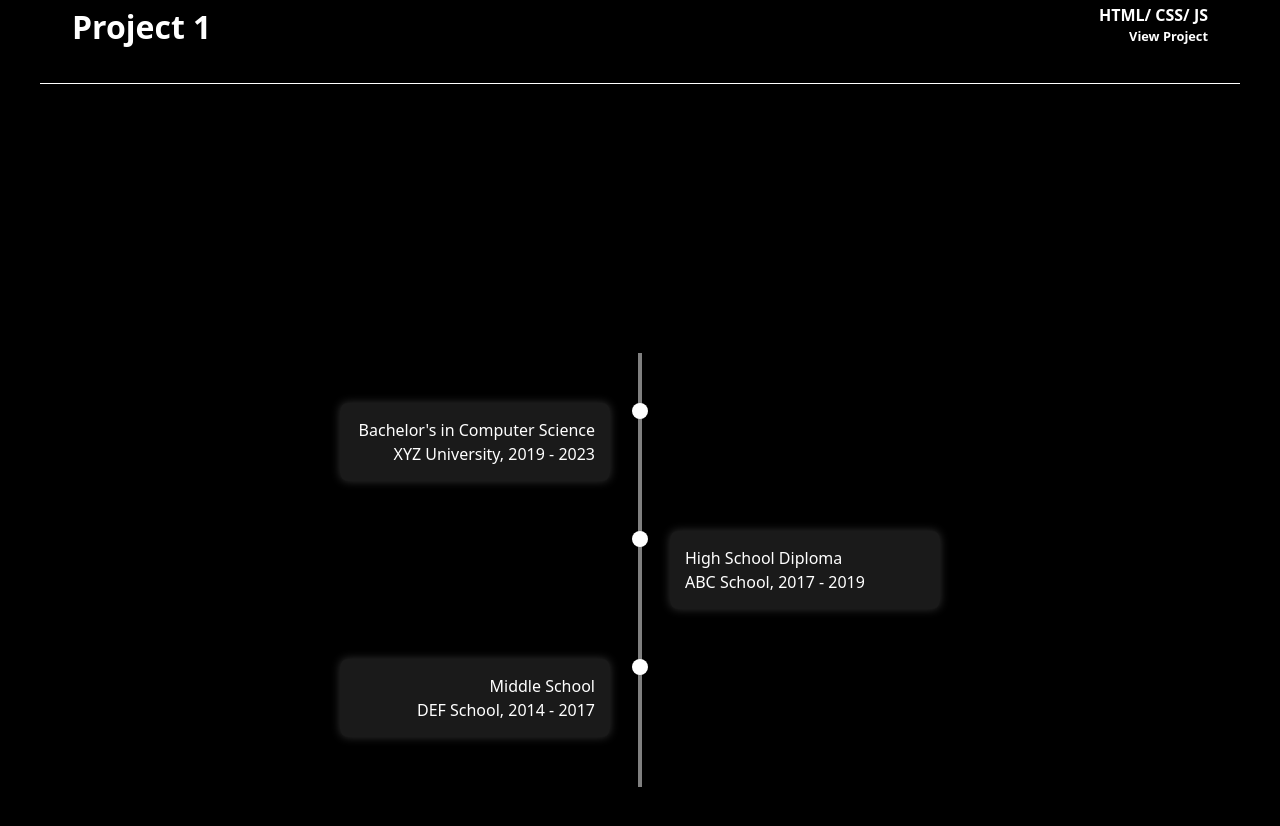
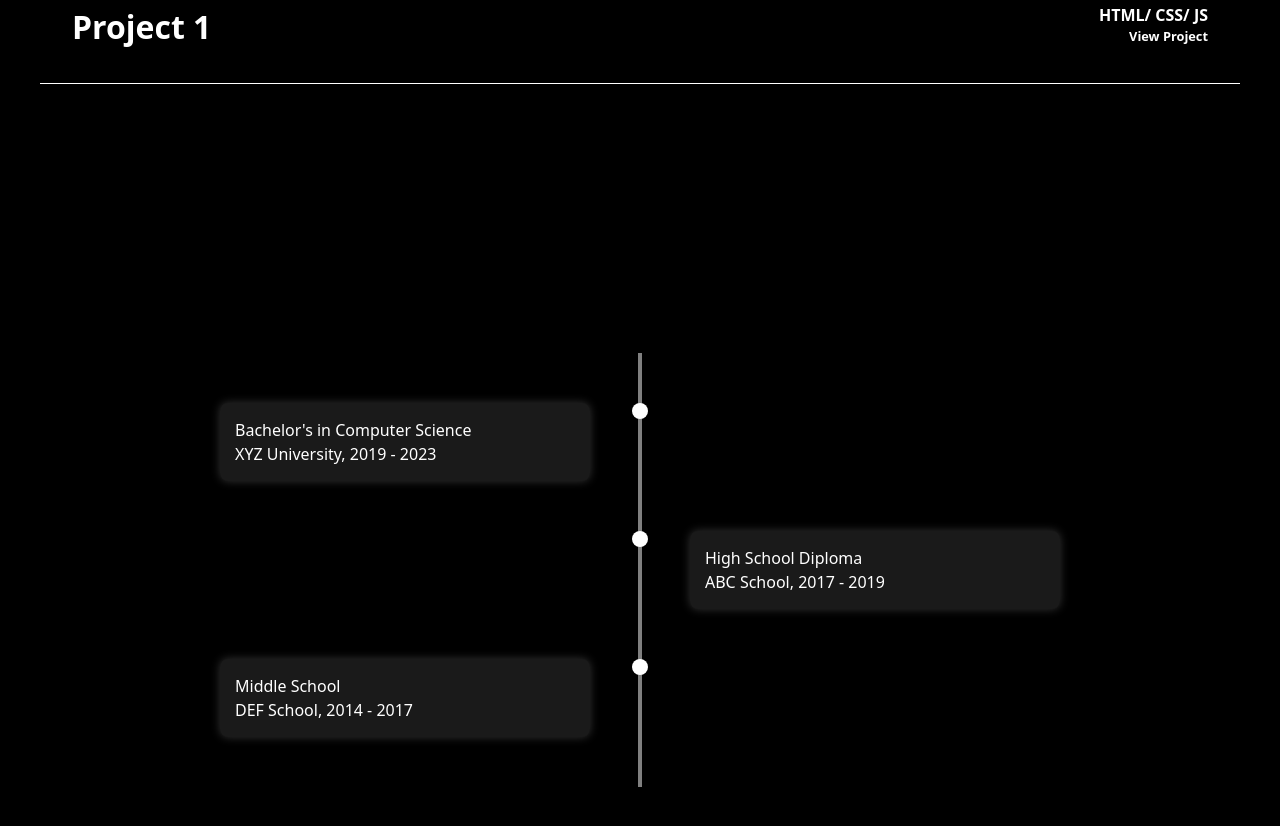
Before and after one commit to rashmod/sakshi-portfolio, a website: page index.html in a window 1280 px wide. Shown: the part 1346-2172 px from the top of the page. Drawn offline with Linux system fonts and the light colour scheme.

Commit message:
updated styles

```diff
--- a/index.html
+++ b/index.html
@@ -25,11 +25,11 @@
         </div>
         <!--  -->
         <main>
-            <section class="cover">
-                <div>
-                    <span class="title-name">HERO</span>
-                </div>
-            </section>
+            <!-- <section class="cover"> -->
+            <!--     <div> -->
+            <!--         <span class="title-name">HERO</span> -->
+            <!--     </div> -->
+            <!-- </section> -->
             <section id="hero" class="container hero-section">
                 <div>
                     <h1>
@@ -90,25 +90,31 @@
             <!--  -->
             <section id="contact" class="container">
                 <div class="timeline">
-                    <div class="timeline-item">
+                    <div class="timeline-item left">
+                        <div>
                             <div class="dot"></div>
-                        <div class="content left">
+                            <div class="content">
                                 <h3>Bachelor's in Computer Science</h3>
                                 <p>XYZ University, 2019 - 2023</p>
                             </div>
                         </div>
-                    <div class="timeline-item">
+                    </div>
+                    <div class="timeline-item right">
+                        <div class="">
                             <div class="dot"></div>
-                        <div class="content right">
+                            <div class="content">
                                 <h3>High School Diploma</h3>
                                 <p>ABC School, 2017 - 2019</p>
                             </div>
                         </div>
-                    <div class="timeline-item">
+                    </div>
+                    <div class="timeline-item left">
+                        <div>
                             <div class="dot"></div>
                             <div class="content left">
                                 <h3>Middle School</h3>
                                 <p>DEF School, 2014 - 2017</p>
+                            </div>
                         </div>
                     </div>
                 </div>
--- a/script.js
+++ b/script.js
@@ -2,11 +2,13 @@ const cover = document.querySelector(".cover");
 const coverHeading = document.querySelector(".cover h2");
 const name = document.getElementById("name");
 
-setTimeout(() => {
-  console.log("hello");
-  document.body.style.overflow = "auto";
-  cover.style.display = "none";
-}, 3500);
+// setTimeout(() => {
+//   console.log("hello");
+//   document.body.style.overflow = "auto";
+//   cover.style.display = "none";
+// }, 3500);
+
+document.body.style.overflow = "auto";
 
 const circle = document.querySelector("#circle");
 const circleSize = document.querySelector("#circle").clientWidth;
--- a/style.css
+++ b/style.css
@@ -241,9 +241,11 @@ body {
   height: 20px;
   background-color: skyblue;
   border-radius: 50%;
+
   position: absolute;
   top: 0;
   left: 0;
+
   pointer-events: none;
   transition: transform 0.1s ease-out;
   box-shadow: 0 0 10px rgba(255, 255, 255, 0.8);
@@ -251,7 +253,7 @@ body {
 
 .timeline {
   position: relative;
-  width: 50%;
+  width: 70%;
   margin: 50px auto;
 
   &::before {
@@ -272,6 +274,41 @@ body {
   opacity: 0; /* Initially hidden */
   transform: translateY(30px);
   transition: all 0.6s ease-out;
+
+  display: flex;
+
+  & > div {
+    width: 50%;
+  }
+
+  & > div:hover .dot {
+    /* box-shadow: 0 0 10px 4px rgba(240, 46, 170, 0.5); */
+  }
+
+  & > div:hover .content {
+    /* box-shadow: */
+    /*   rgba(240, 46, 170, 0.4) 5px 5px, */
+    /*   rgba(240, 46, 170, 0.3) 10px 10px, */
+    /*   rgba(240, 46, 170, 0.2) 15px 15px, */
+    /*   rgba(240, 46, 170, 0.1) 20px 20px, */
+    /*   rgba(240, 46, 170, 0.05) 25px 25px; */
+  }
+
+  &.right {
+    justify-content: flex-end;
+  }
+
+  &.left {
+    justify-content: flex-start;
+  }
+
+  &.left .content {
+    margin-right: 50px;
+  }
+
+  &.right .content {
+    margin-left: 50px;
+  }
 }
 
 .dot {
@@ -283,27 +320,18 @@ body {
   border-radius: 50%;
   transform: translateX(-50%);
   opacity: 0; /* Hidden initially */
-  transition: opacity 0.4s ease-in;
+  transition: all 0.4s ease-in;
 }
 
 .content {
   position: relative;
-  width: 45%;
   padding: 15px;
   background: rgba(255, 255, 255, 0.1);
-  border-radius: 8px;
   backdrop-filter: blur(10px);
   box-shadow: 0 0 10px rgba(255, 255, 255, 0.2);
-  transition: all 0.6s ease-in-out;
-}
 
-.left {
-  left: 0;
-  text-align: right;
-}
-.right {
-  left: 55%;
-  text-align: left;
+  border-radius: 8px;
+  transition: all 0.5s ease-in-out;
 }
 
 .timeline-item.visible {
```
Also changed, not shown: package.json (added, +15 -0 lines), 2 other files. Lines whose indentation alone changed are shown as unchanged.
